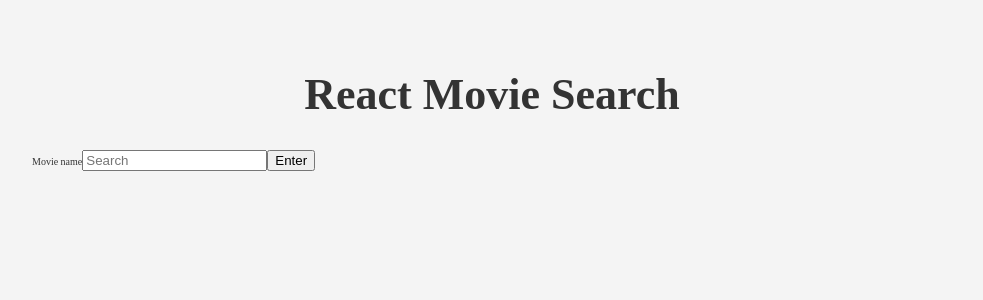
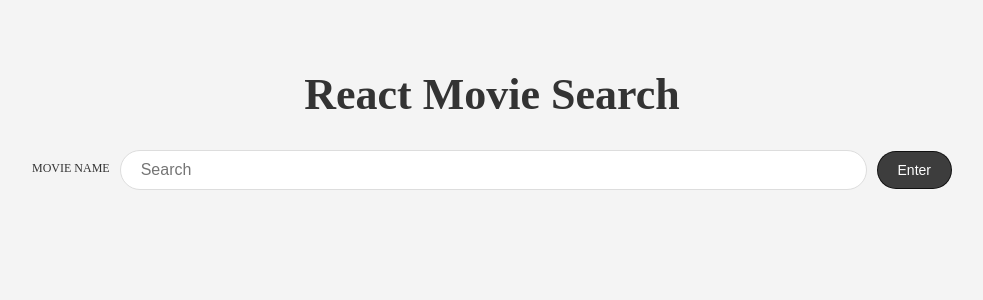
Before and after one commit to DatBoiLuiskrrt/MovieDB, a React (Create React App) app in the folder movieapi/: page / in a window 1280 px wide. Shown: the top 300 px of the page, without its empty margins (148-1131 px from the left). Built offline with nearby package versions, Linux system fonts and the light colour scheme.

Commit message:
finished up the search component

```diff
--- a/movieapi/src/Search.js
+++ b/movieapi/src/Search.js
@@ -8,7 +8,7 @@
             </label>
                 <input
                  type="text"
-                 className="query"
+                 className="input"
                  placeholder="Search">
                 </input>
                 <button className="button" type="submit">Enter</button>
--- a/movieapi/src/index.css
+++ b/movieapi/src/index.css
@@ -31,3 +31,49 @@
   font-size: 4.4rem;
   text-align: center
 }
+
+.form {
+  display:grid;
+}
+
+.label {
+  font-size: 1.2rem;
+  margin-bottom: 0.2rem;
+  text-transform: uppercase;
+}
+
+.input {
+  font-size: 1.6rem;
+  padding: 0.5rem 2rem;
+  line-height: 2.8rem;
+  border-radius: 20px;
+  border: 1px solid #ddd;
+  margin-bottom: 1rem;
+}
+
+.button {
+  background-color: rgba(0,0,0,0.75);
+  color: white;
+  padding: 1rem 2rem;
+  border: 1px solid rgba(0,0,0,0.75);
+  border-radius: 20px;
+  font-size: 1.4rem;
+  cursor: pointer;
+  transition: background-color 250ms;
+}
+
+.button:hover {
+  background-color: rgba(0,0,0,0.75);
+}
+
+@media (min-width:786px){
+  .form {
+      grid-template-columns: auto 1fr auto;
+      grid-gap: 1rem;
+      align-items: center;
+  }
+
+  .input {
+      margin-bottom: 0;
+  }
+}
```
